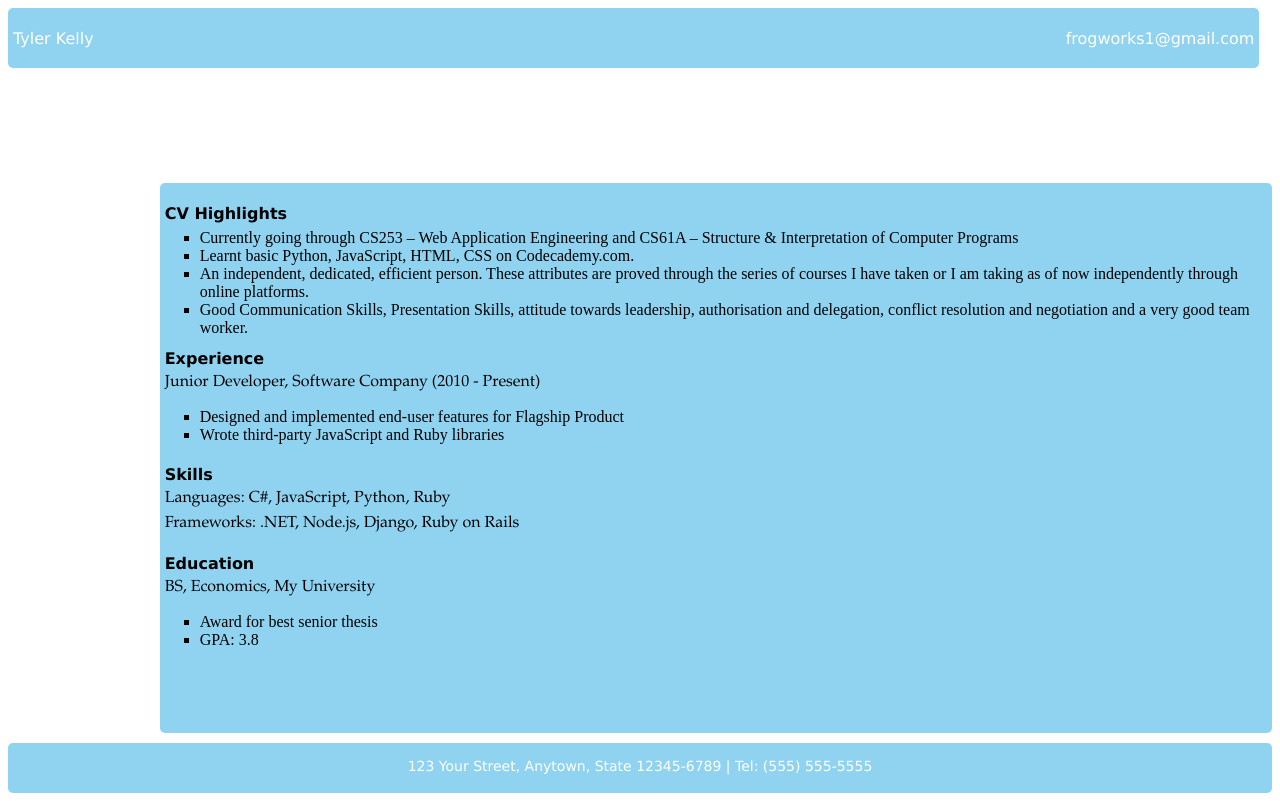
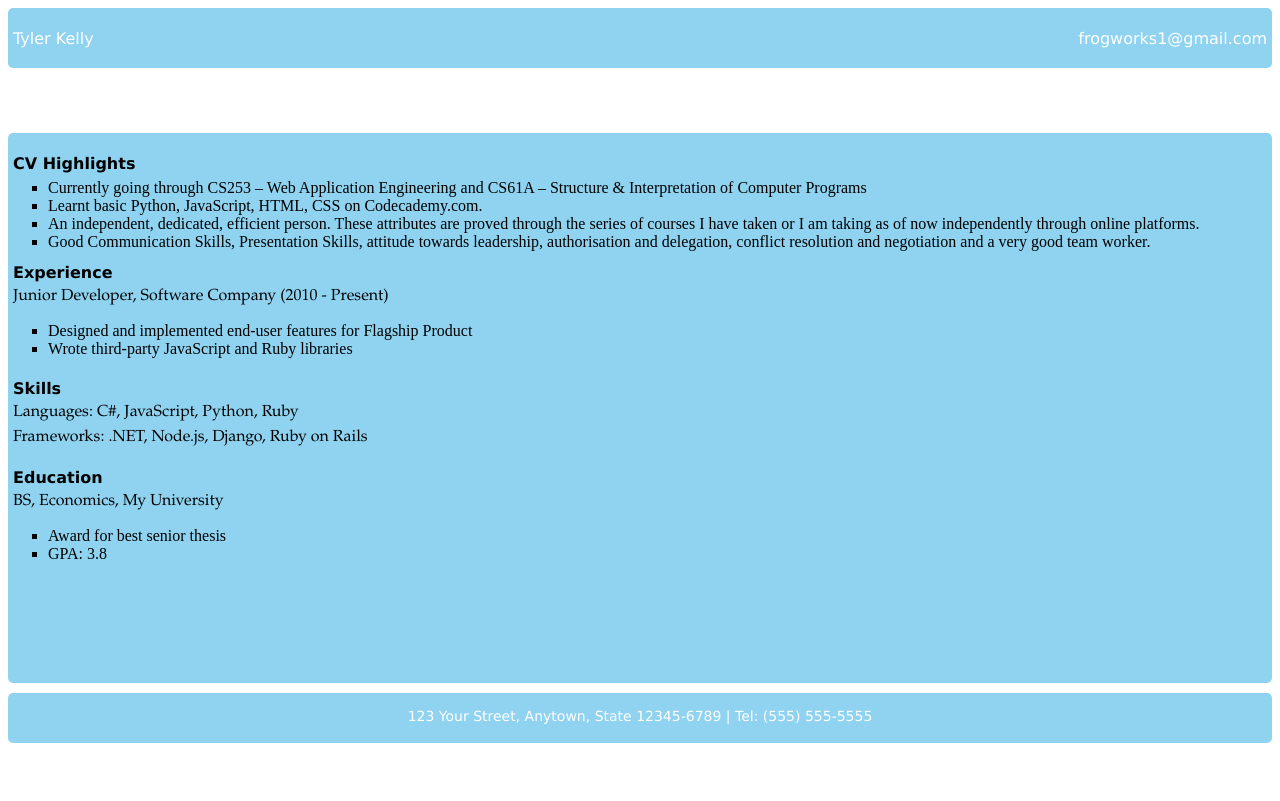
Before and after one commit to frogworks1/frogworks1.github.io, a plain HTML site: page index.html in a window 1280 px wide. Drawn offline with Linux system fonts and the light colour scheme.

Commit message:
Update style.css

```diff
--- a/css/style.css
+++ b/css/style.css
@@ -5,7 +5,7 @@ div {
 #header {
 	z-index: 1;
 /*	position: fixed;*/
-	width: 99%;
+	width: 100%;
 	margin-top: 0px;
 	height: 60px;
 	background-color: #8FD3F0;
@@ -55,7 +55,7 @@ a:hover {
 .left {
 	position: relative;
 	float: left;
-	margin-top: 105px;
+	margin-top: 55px;
 	width: 10%;
 	height: 400px;
 	background-color: #8FD3F0;
@@ -65,8 +65,8 @@ a:hover {
 .right {
 	position: relative;
 	float: right;
-	margin-top: 105px;
-	width: 88%;
+	margin-top: 55px;
+	width: 100%;
 	height: 550px;
 	background-color: #8FD3F0;
 	margin-bottom: 10px;
```
